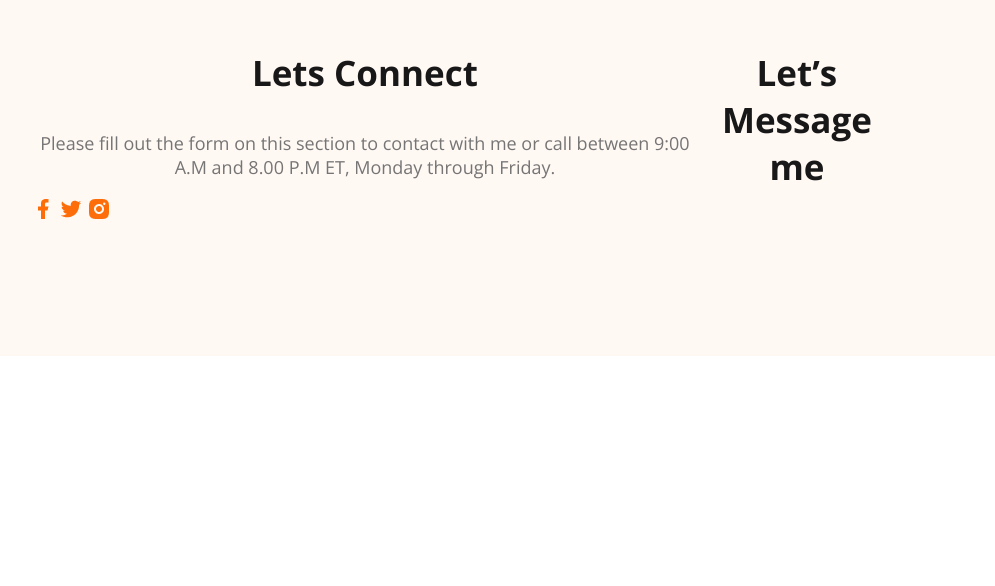
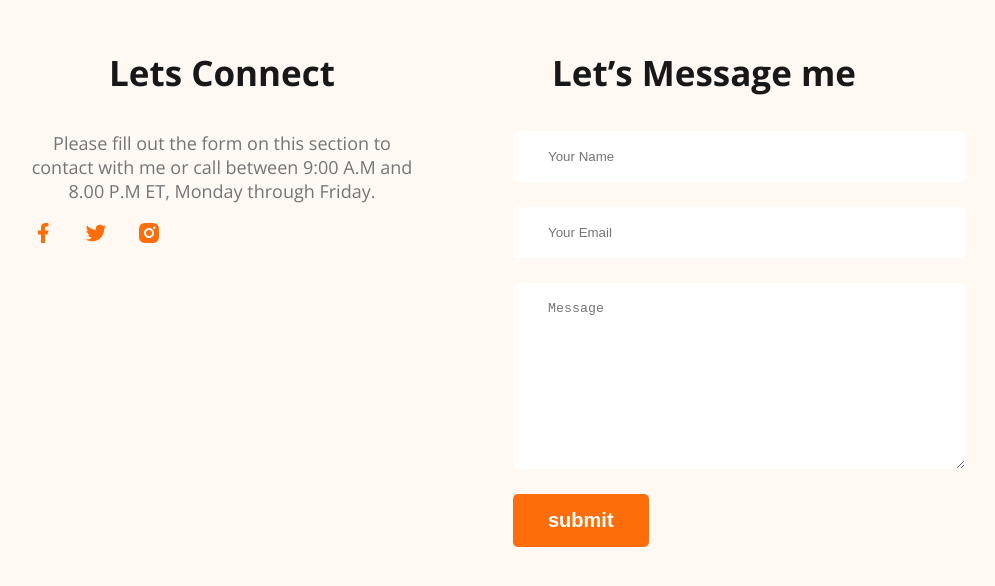
Before and after one commit to Dwanjtanmoy/developer-portfolio, a plain HTML site: page index.html in a window 1280 px wide. Shown: the part 3402-3988 px from the top of the page, without its empty margins (177-1172 px from the left). Before the commit the page ends 3766 px from the top, so only its background shows below. Drawn offline with nearby package versions, Linux system fonts and the light colour scheme.

Commit message:
finished footer with contact section

```diff
--- a/index.html
+++ b/index.html
@@ -166,6 +166,12 @@
 </div>
 <div class="footer-column">
     <h3 class="section-title">Let’s Message me</h3>
+    <form class="contact" action="">
+        <input type="text" placeholder="Your Name">
+        <input type="email" name="" placeholder="Your Email" id="">
+        <textarea name="" placeholder="Message" id="" cols="30" rows="10"></textarea>
+        <input class="btn-primary" type="submit" value="submit">
+    </form>
 </div>
 
     </footer>
--- a/styles/portfolio.css
+++ b/styles/portfolio.css
@@ -162,7 +162,8 @@ main section {
     display: flex;
     gap: 50px;
 }
-.resume-item-institute{
+
+.resume-item-institute {
     margin-bottom: 20px;
     margin-top: 0px;
 }
@@ -179,17 +180,40 @@ main section {
     font-weight: 700;
     margin-bottom: 10px;
 }
-.resume-container hr{
+
+.resume-container hr {
     margin: 30px;
 }
-.download-CV{
+
+.download-CV {
     margin-top: 50px;
     text-align: center;
 }
+
 /* footer-style */
-footer{
+footer {
     display: flex;
+    gap: 100px;
     background: #FFF8F3;
     margin-top: 100px;
     padding: 130px 200px;
 }
+
+.footer-column {
+    width: 50%;
+}
+.social-links a{
+margin-right: 25px ;
+}
+
+.contact input[type="text"], .contact input[type="email"],
+textarea {
+    display: block;
+    margin-bottom: 25px;
+    padding: 18px 35px;
+    color: #757575;
+    border-radius: 5px;
+    background: #FFF;
+    border: 0;
+    width: 100%;
+}
```
